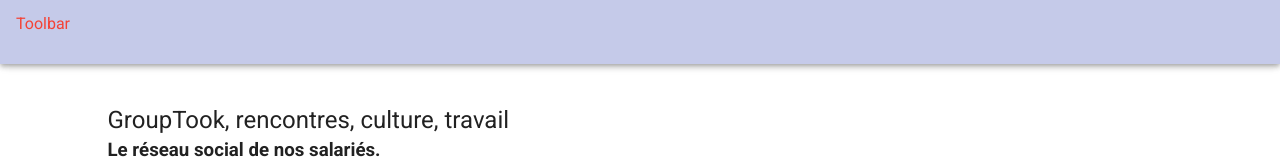
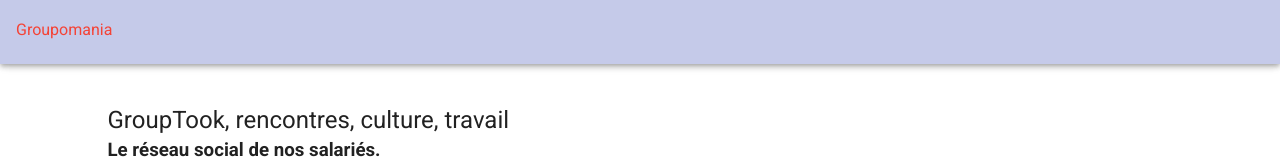
Before and after one commit to Flothar78/GuillaumeLamaze_7_23022021, a Vue app: page / in a window 1280 px wide. Shown: the top 160 px of the page. Built offline with nearby package versions, Linux system fonts and the light colour scheme.

Commit message:
corrections css

```diff
--- a/src/components/Navbar.vue
+++ b/src/components/Navbar.vue
@@ -1,13 +1,9 @@
 <template>
   <nav>
-    <v-toolbar class="d-flex justify-space-between indigo lighten-4">
-      <p class="red--text">Toolbar</p>
-      <v-img
-        :src="require('../assets/icon.png')"
-        class=""
-        contain
-        height="30"
-      />
+    <v-toolbar class="indigo lighten-4">
+      <p class="red--text mt-3">Groupomania</p>
+      <v-spacer></v-spacer>
+      <v-img :src="require('../assets/icon.png')" max-width="30px" />
     </v-toolbar>
   </nav>
 </template>
```
